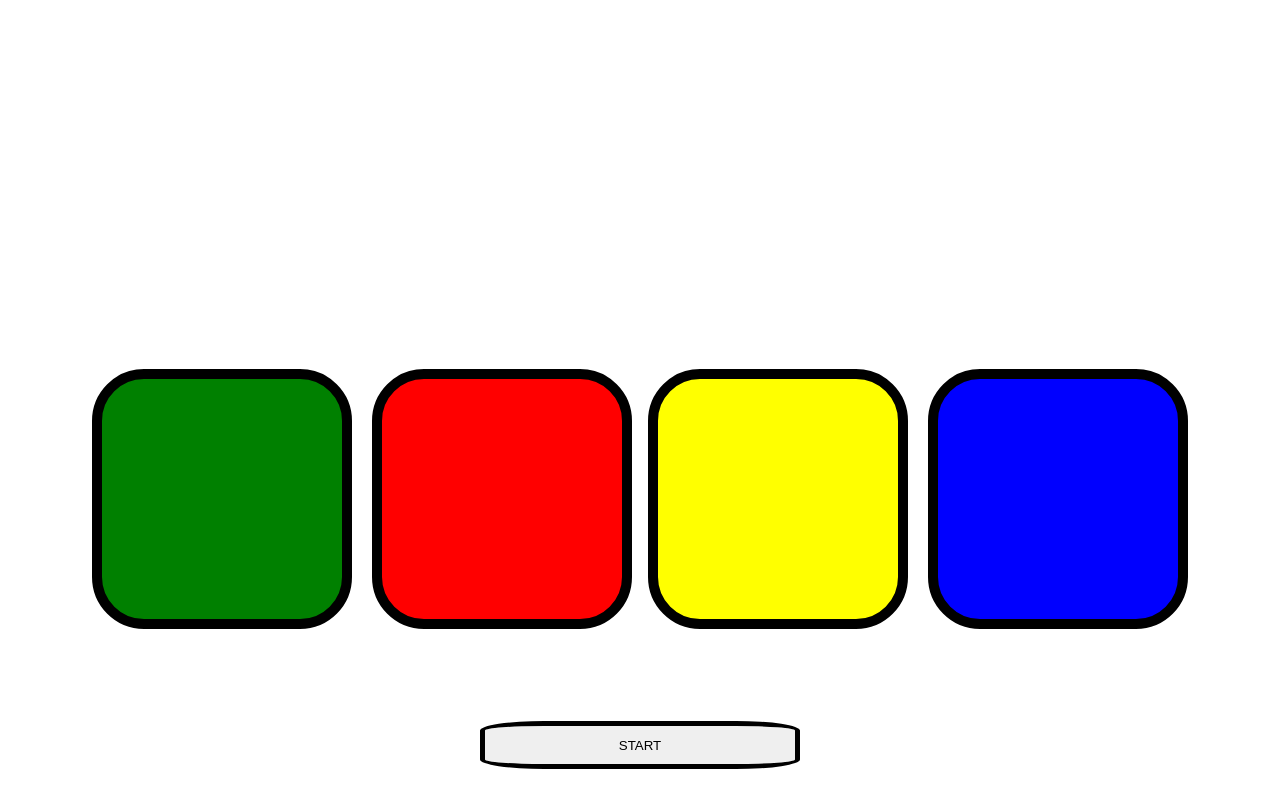
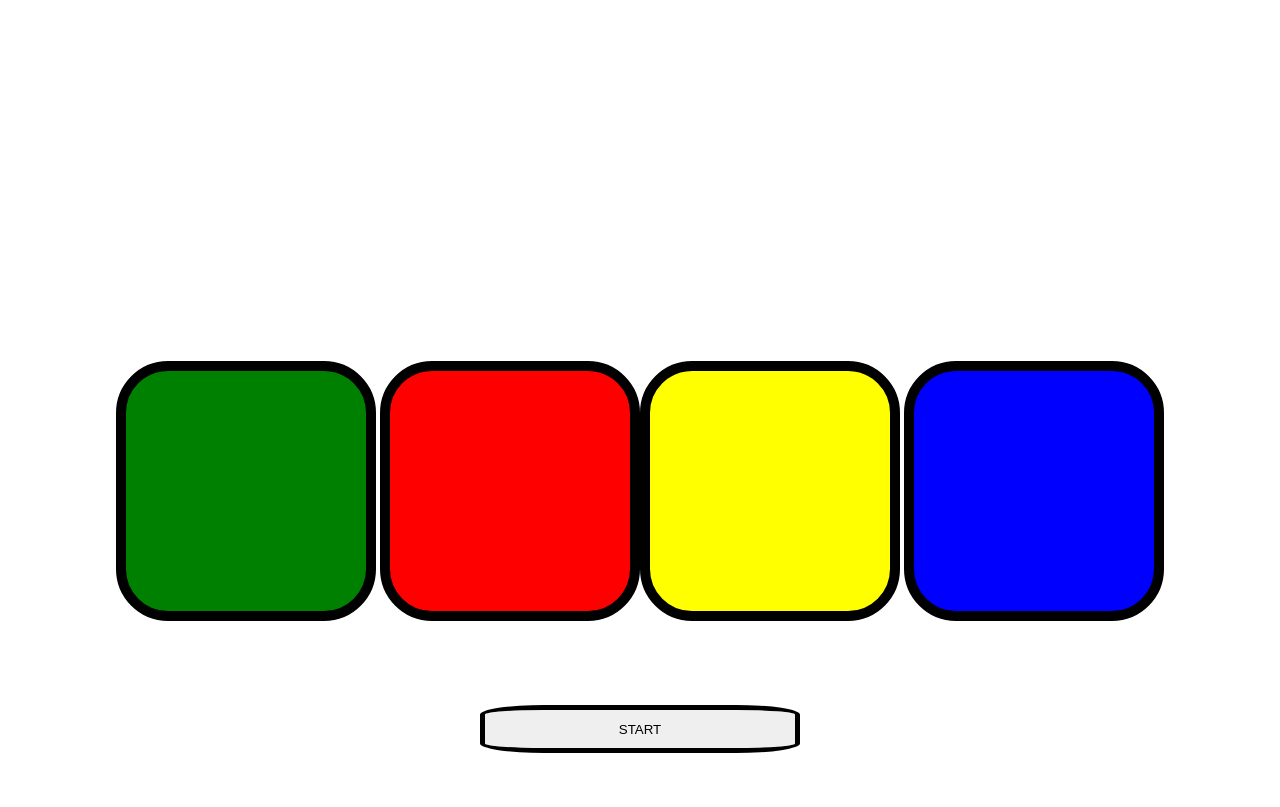
Before and after one commit to Omkar523/sujay, a plain HTML site: page index.html in a window 1280 px wide. Shown: the part 133-940 px from the top of the page. Drawn offline with nearby package versions, Linux system fonts and the light colour scheme.

Commit message:
Update styles.css

```diff
--- a/styles.css
+++ b/styles.css
@@ -23,7 +23,7 @@ body {
   }
 
   .btn {
-    margin: 0.5rem;
+    margin: 0rem;
     display: inline-flex;
     height: 15rem;
     width: 15em;
```
